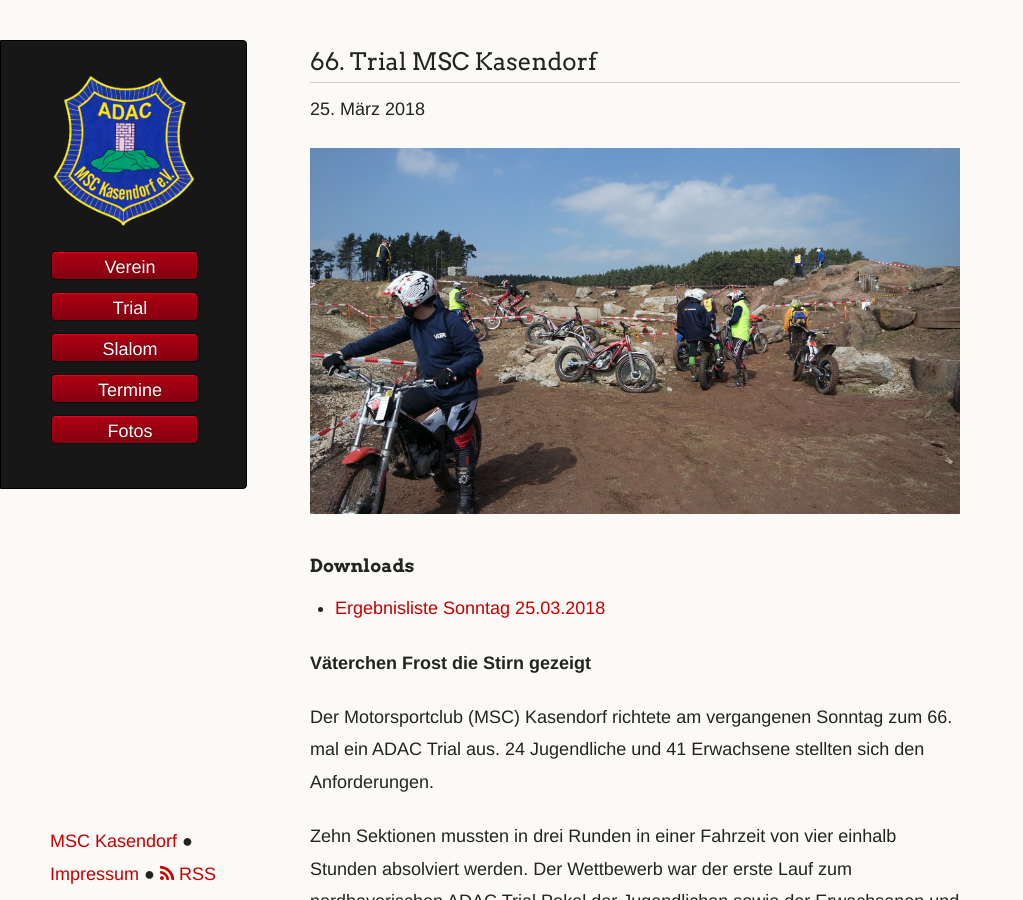
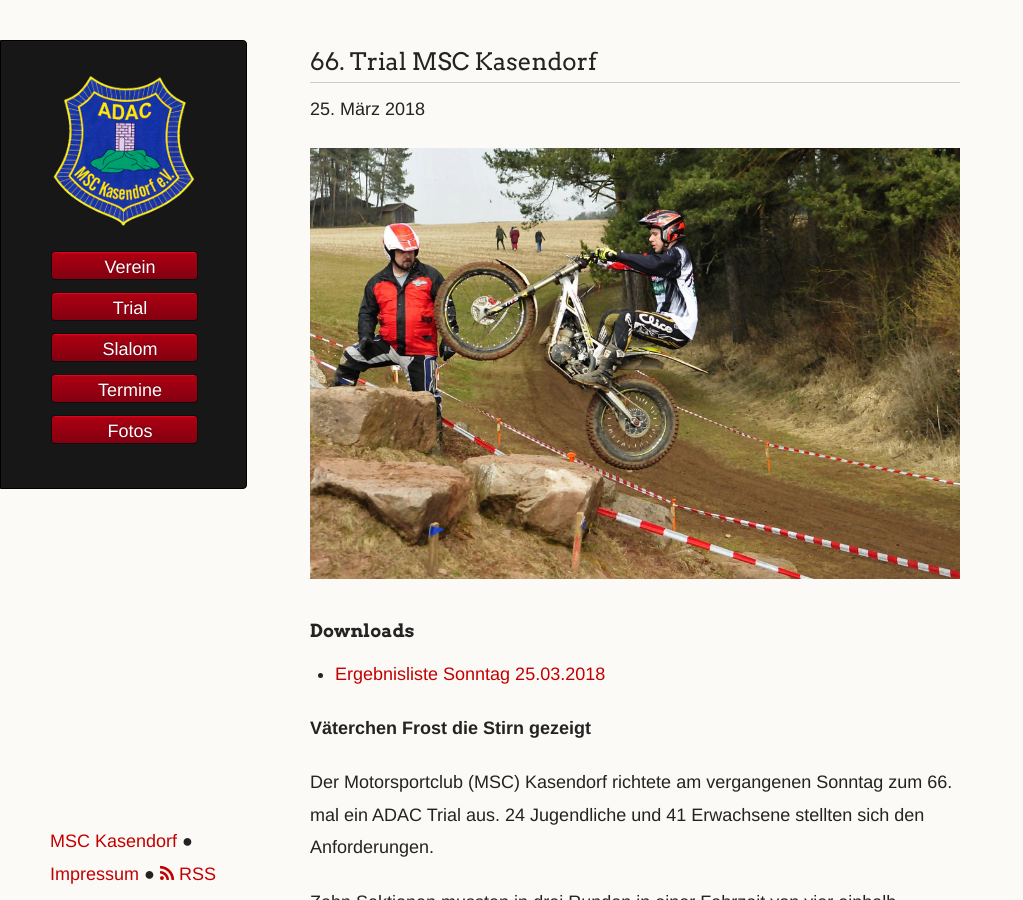
Before and after one commit to msc-kasendorf/docker, a Jekyll site: the page built from docs/_posts/2018-03-25-Ergebnisliste Welschenkahl.md, in a window 1280 px wide and 900 px high. Shown: the whole window, without its empty margins (0-1023 px from the left). Built offline with Jekyll 4.4.1, drawn with Linux system fonts in a browser that asks for light colours.

Commit message:
Update 2018-03-25-Ergebnisliste Welschenkahl.md

```diff
--- a/docs/_posts/2018-03-25-Ergebnisliste Welschenkahl.md
+++ b/docs/_posts/2018-03-25-Ergebnisliste Welschenkahl.md
@@ -8,7 +8,7 @@
 lang: de
 ---
 
-![](https://raw.githubusercontent.com/msc-kasendorf/docker/master/docs/download/2018-03-25%2011.52.25.jpg)
+![](https://raw.githubusercontent.com/msc-kasendorf/docker/master/docs/download/_DSC7487.JPG)
 #### Downloads
 
 * [Ergebnisliste Sonntag 25.03.2018](/download/20180325_Ergebnisliste_Welschenkahl.pdf)
```
